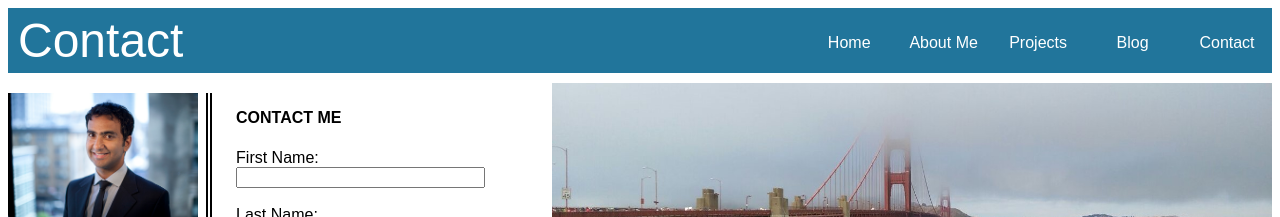
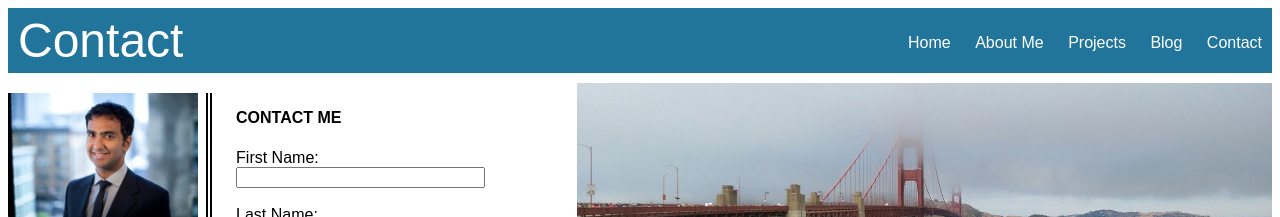
Before and after one commit to afaan5556/afaan5556.github.io, a plain HTML site: page contact.html in a window 1280 px wide. Shown: the top 217 px of the page. Drawn offline with Linux system fonts and the light colour scheme.

Commit message:
Add final week-5 styles

```diff
--- a/stylesheets/default.css
+++ b/stylesheets/default.css
@@ -38,9 +38,8 @@ nav {
 
 nav > ul > li  {
 	display: inline-block;
-	width: 80px;
 	margin: 3px;
-	padding: 2px;
+	padding: 2px 7px 2px 7px;
 }
 
 nav > ul > li > a {
@@ -91,7 +90,7 @@ form {
 }
 
 #contact_spread {
-	width: 57%;
+	width: 55%;
 	display: inline-block;
 	float: right;
 }
```
